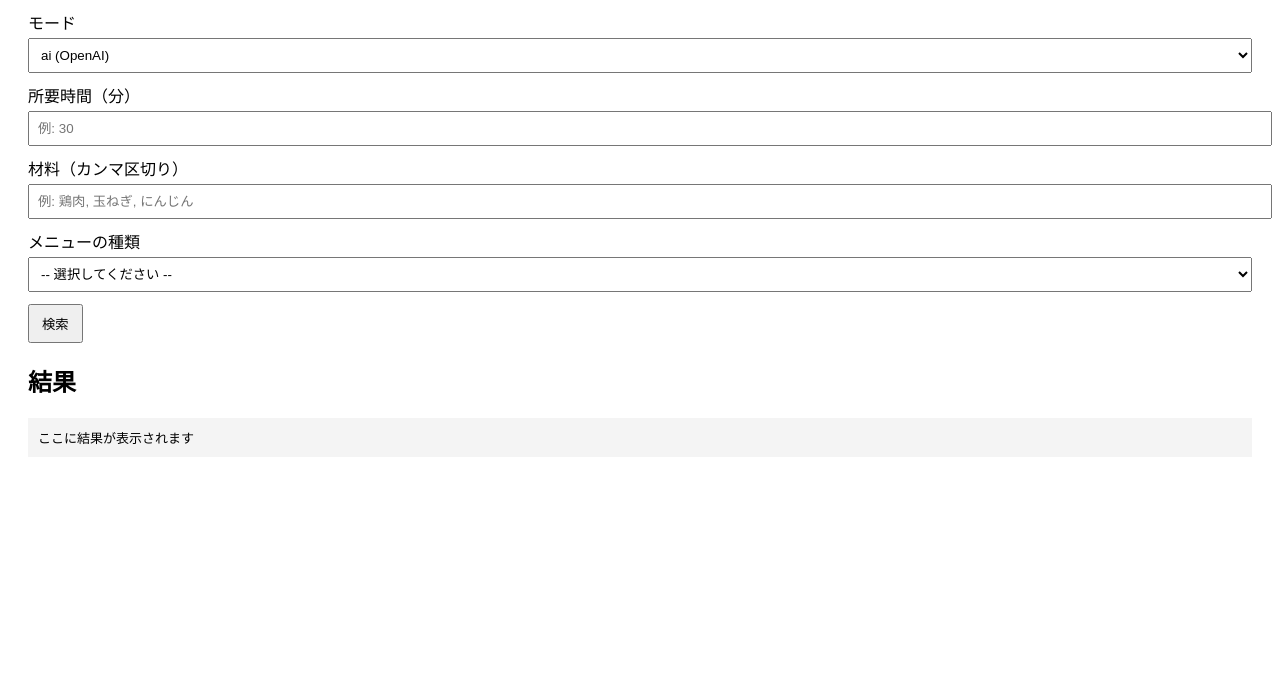
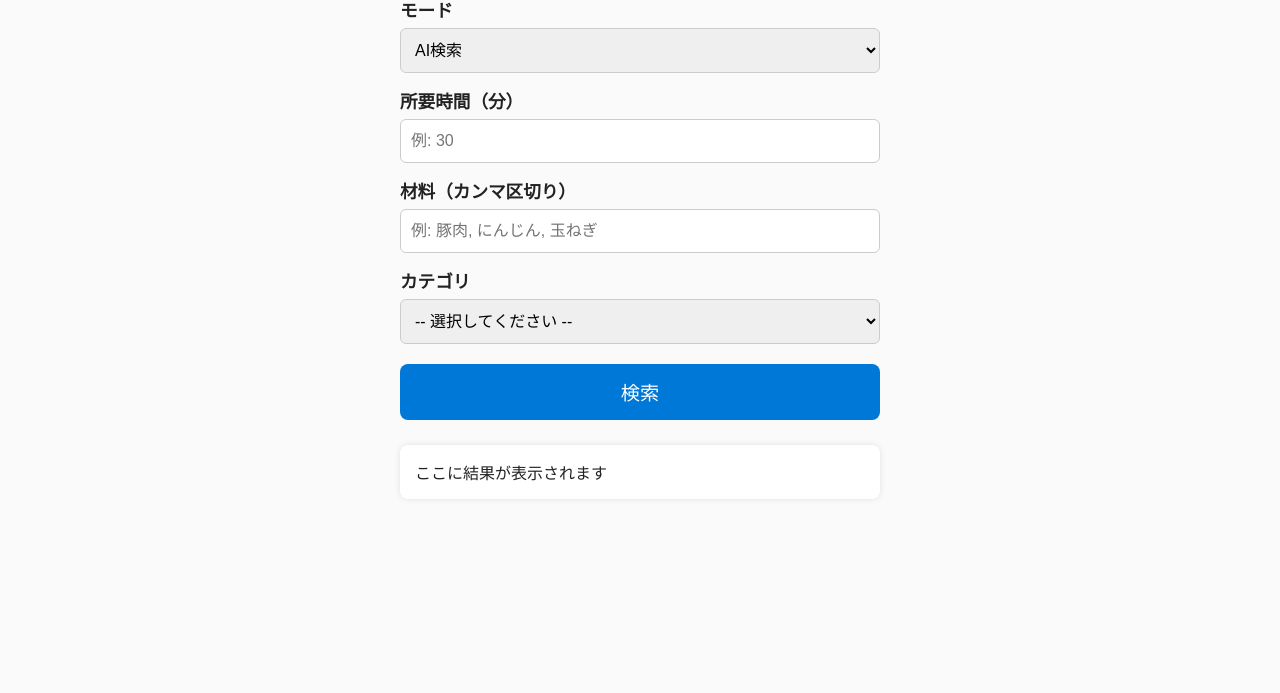
Before and after one commit to delightech-jpn/menu_plan_app, a plain HTML site: page index.html in a window 1280 px wide. Shown: the part 107-800 px from the top of the page. Drawn offline with Linux system fonts and the light colour scheme.

Commit message:
スマホページに変更

```diff
--- a/index.html
+++ b/index.html
@@ -3,72 +3,91 @@
 <head>
   <meta charset="utf-8" />
   <meta name="viewport" content="width=device-width, initial-scale=1" />
-  <title>献立検索</title>
+  <title>献立検索（スマホ対応）</title>
   <style>
-    body{font-family: system-ui, -apple-system, 'Hiragino Kaku Gothic ProN', 'Noto Sans JP', sans-serif; padding:20px}
-    label{display:block;margin-top:10px}
-    input, select, textarea{width:100%;padding:8px;margin-top:4px}
-    button{margin-top:12px;padding:8px 12px}
-    pre{background:#f4f4f4;padding:10px}
-  </style>
-  <style>
-  table {
-    border-collapse: collapse;
+    body {
+      font-family: system-ui, -apple-system, 'Hiragino Kaku Gothic ProN', 'Noto Sans JP', sans-serif;
+      padding: 15px;
+      max-width: 480px;
+      margin: auto;
+      background: #fafafa;
+      color: #222;
+    }
+    label {
+      display: block;
+      margin-top: 15px;
+      font-weight: 600;
+      font-size: 1.1em;
+    }
+    input, select, textarea {
       width: 100%;
-    margin-top: 1em;
-    font-family: "Segoe UI", sans-serif;
+      padding: 12px 10px;
+      margin-top: 6px;
+      font-size: 1em;
+      border: 1px solid #ccc;
+      border-radius: 6px;
+      box-sizing: border-box;
     }
-  th, td {
-    border: 1px solid #ccc;
-    padding: 8px 12px;
-    text-align: left;
+    button {
+      margin-top: 20px;
+      width: 100%;
+      padding: 14px 0;
+      font-size: 1.2em;
+      background-color: #0078d7;
+      color: white;
+      border: none;
+      border-radius: 8px;
+      cursor: pointer;
+      transition: background-color 0.3s ease;
     }
-  th {
-    background-color: #f2f2f2;
-    font-weight: bold;
+    button:hover {
+      background-color: #005a9e;
     }
-  tr:nth-child(even) {
-    background-color: #fafafa;
+    #result {
+      margin-top: 25px;
+      background: white;
+      border-radius: 8px;
+      padding: 15px;
+      box-shadow: 0 0 6px rgba(0,0,0,0.1);
+      font-size: 1em;
+      white-space: pre-wrap;
+      word-break: break-word;
+      max-height: 300px;
+      overflow-y: auto;
     }
   </style>
 </head>
 <body>
+
   <h1>献立検索</h1>
 
-  <label>モード
-    <select id="mode">
-      <option value="ai">ai (OpenAI)</option>
-      <option value="history">history (Spreadsheet)</option>
+  <label for="mode">モード</label>
+  <select id="mode" name="mode">
+    <option value="ai">AI検索</option>
+    <option value="history">履歴検索</option>
   </select>
-  </label>
 
-  <label>所要時間（分）
-    <input id="time" type="text" placeholder="例: 30" />
-  </label>
+  <label for="time">所要時間（分）</label>
+  <input id="time" type="number" min="1" placeholder="例: 30" />
 
-  <label>材料（カンマ区切り）
-    <input id="ingredients" type="text" placeholder="例: 鶏肉, 玉ねぎ, にんじん" />
-  </label>
+  <label for="ingredients">材料（カンマ区切り）</label>
+  <input id="ingredients" type="text" placeholder="例: 豚肉, にんじん, 玉ねぎ" />
 
-  <label>メニューの種類
-    <select id="category">
+  <label for="category">カテゴリ</label>
+  <select id="category" name="category">
     <option value="">-- 選択してください --</option>
     <option value="和食">和食</option>
     <option value="中華">中華</option>
     <option value="洋食">洋食</option>
     <option value="その他">その他</option>
   </select>
-  </label>
 
   <button id="send">検索</button>
 
-  <h2>結果</h2>
-  <!-- <div id="result"></div> -->
-  <div id="result"><pre id="resultText">ここに結果が表示されます</pre></div>
+  <div id="result">ここに結果が表示されます</div>
 
 <script>
   const sendBtn = document.getElementById('send');
-const resultText = document.getElementById('resultText');
   const resultDiv = document.getElementById('result');
 
   sendBtn.addEventListener('click', async () => {
@@ -77,11 +96,11 @@ sendBtn.addEventListener('click', async () => {
       keywords: {
         time: document.getElementById('time').value.trim(),
         ingredients: document.getElementById('ingredients').value.trim(),
-      category: document.getElementById('category').value
+        category: document.getElementById('category').value.trim()
       }
     };
 
-  resultText.textContent = '検索中...';
+    resultDiv.textContent = '検索中...';
 
     try {
       const res = await fetch('https://usefultools.onrender.com/search', {
@@ -90,11 +109,9 @@ sendBtn.addEventListener('click', async () => {
         body: JSON.stringify(payload)
       });
       const data = await res.json();
-    // 結果の表示を更新
       renderResult(data);
-
     } catch (err) {
-    resultText.textContent = '通信エラー: ' + err.message;
+      resultDiv.textContent = '通信エラー: ' + err.message;
     }
   });
 
```
Lines whose indentation alone changed are shown as unchanged.
